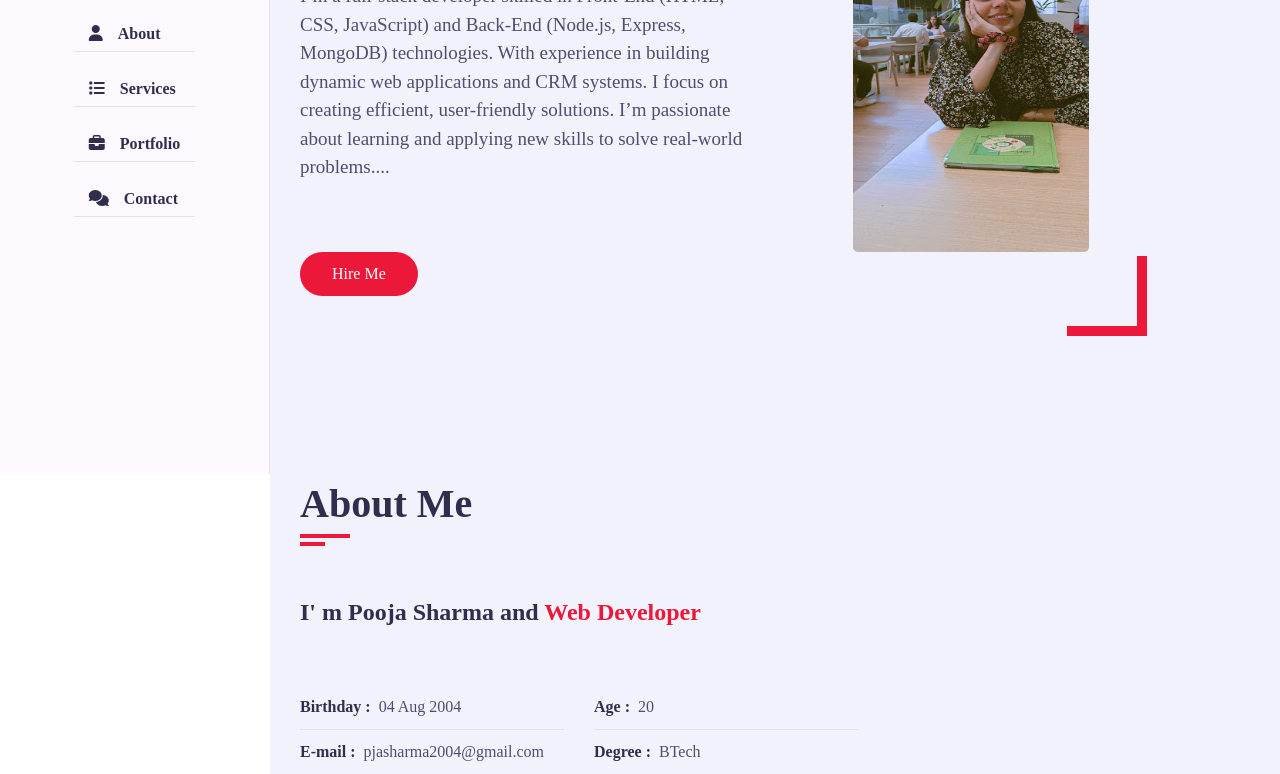
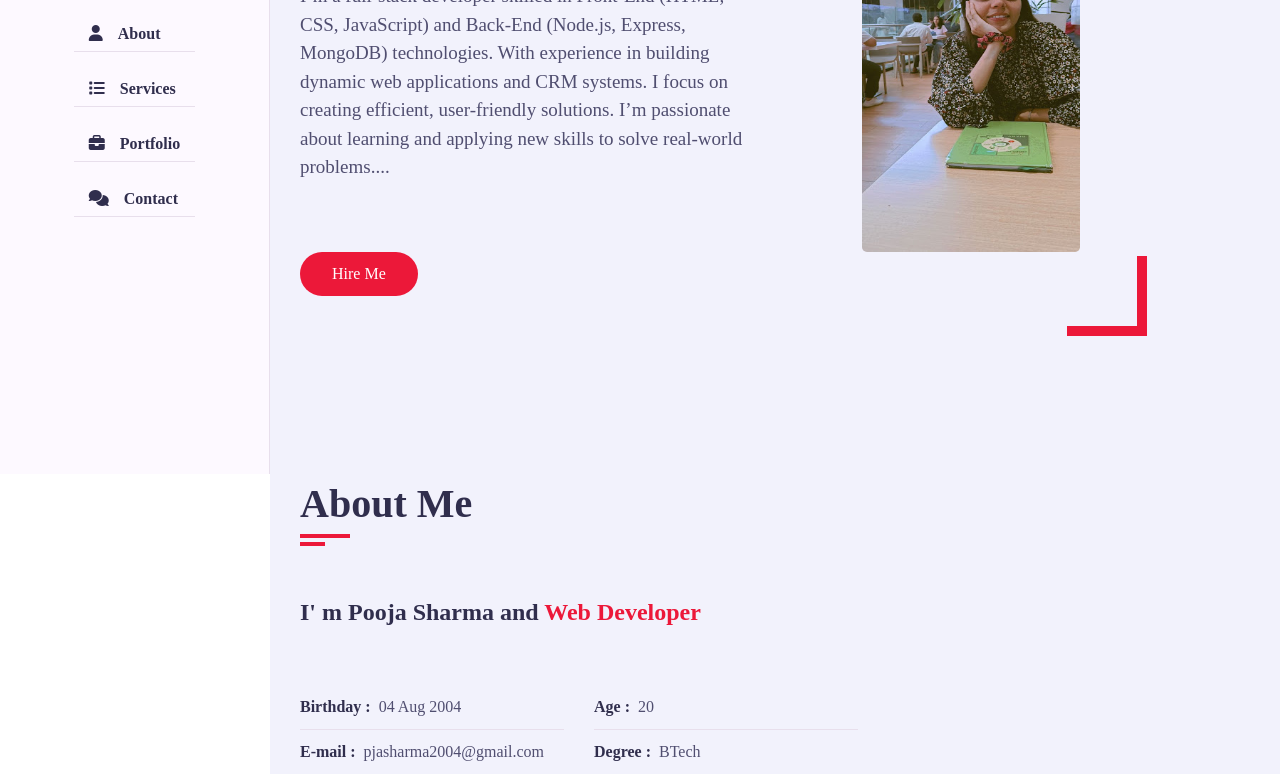
Before and after one commit to Pooja-Sharma-1/Portfolio, a plain HTML site: page index.html in a window 1280 px wide. Shown: the part 326-1100 px from the top of the page. Drawn offline with nearby package versions, Linux system fonts and the light colour scheme; a web font is replaced by a local one.

Commit message:
Update index.html

```diff
--- a/index.html
+++ b/index.html
@@ -70,7 +70,7 @@
               <a href="#contact" class="btn hire-me">Hire Me</a>
             </div>
             <div class="home-img padd-15">
-              <img style="width: 65%;" src="./IMG-20220930-WA0016.jpg" alt="" />
+              <img style="width: 60%;" src="./IMG-20220930-WA0016.jpg" alt="" />
             </div>
           </div>
         </div>
```
